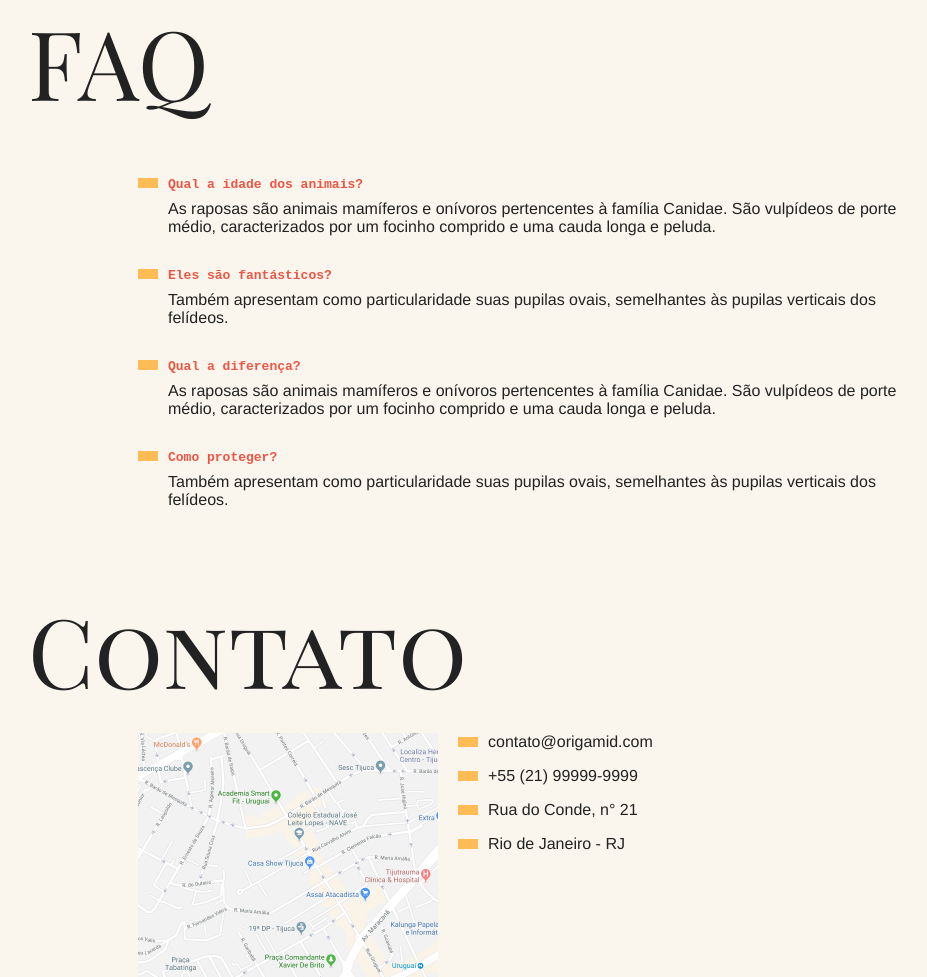
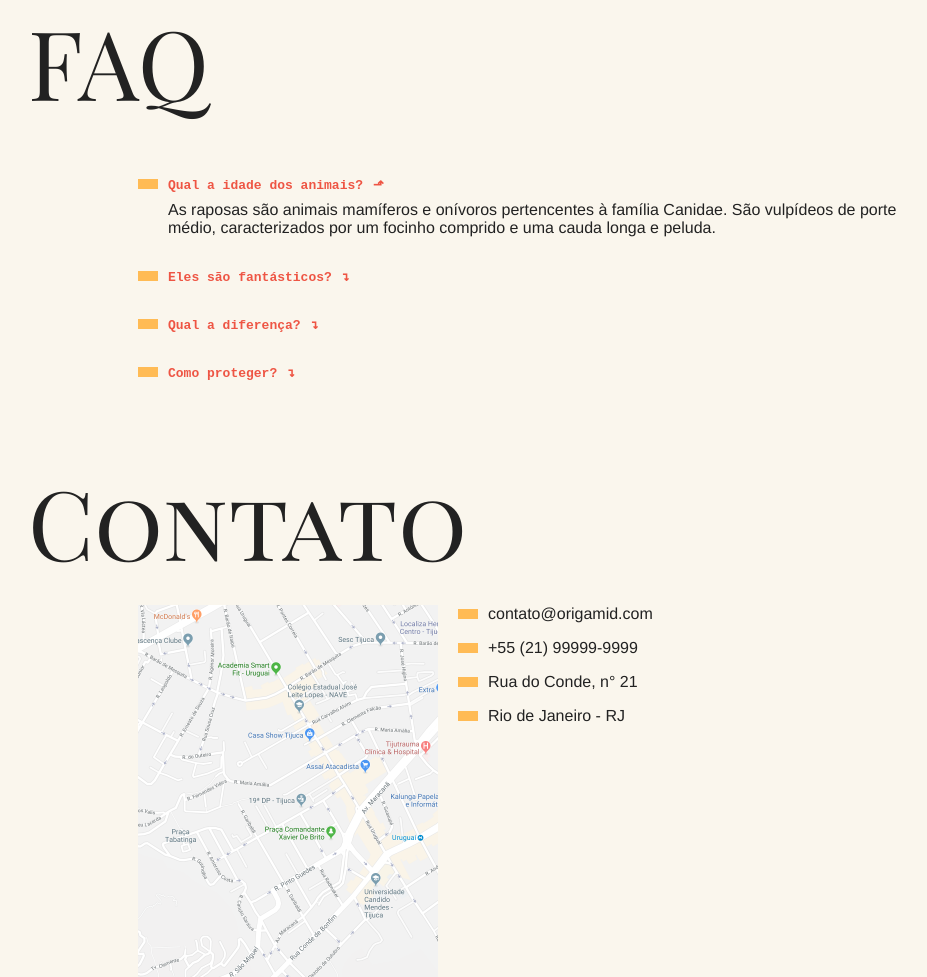
Before and after one commit to alvesbp/projetoJS, a plain HTML site: page index.html in a window 1280 px wide. Shown: the part 811-1788 px from the top of the page, without its empty margins (162-1089 px from the left). Drawn offline with Linux system fonts and the light colour scheme.

Commit message:
add interacao accordion list

```diff
--- a/index.html
+++ b/index.html
@@ -96,7 +96,7 @@
 
   <section class="grid-section faq" id="faq">
     <h1 class="titulo">FAQ</h1>
-    <dl class="faq-lista">
+    <dl class="faq-lista js-accordion">
       <dt>Qual a idade dos animais?</dt>
       <dd>As raposas são animais mamíferos e onívoros pertencentes à família Canidae. São vulpídeos de porte médio, caracterizados por um focinho comprido e uma cauda longa e peluda.</dd>
 
--- a/script.js
+++ b/script.js
@@ -1,3 +1,4 @@
+function navTab() {
   const tabMenu = document.querySelectorAll(".js-tabmenu li");
   const tabContent = document.querySelectorAll(".js-tabcontent section");
 
@@ -17,3 +18,22 @@ if (tabMenu.length && tabContent.length) {
       });
     });
   }
+}
+navTab();
+
+function initAccordion() {
+  accordionList = document.querySelectorAll(".js-accordion dt");
+  if (accordionList.length) {
+    accordionList[0].classList.add("ativo");
+    accordionList[0].nextElementSibling.classList.add("ativo");
+    function activeAccordion() {
+      this.classList.toggle("ativo");
+      this.nextElementSibling.classList.toggle("ativo");
+    }
+
+    accordionList.forEach((item) => {
+      item.addEventListener("click", activeAccordion);
+    });
+  }
+}
+initAccordion();
--- a/style.css
+++ b/style.css
@@ -247,3 +247,37 @@ body {
     transform: translate3d(0, 0, 0);
   }
 }
+
+/*  Accordion List  */
+.js .js-accordion dd {
+  display: none;
+}
+
+.js-accordion dt::after {
+  content: "↴";
+  margin-left: 10px;
+}
+
+.js-accordion dt.ativo::after {
+  content: "⬏";
+}
+
+.js-accordion dd.ativo {
+  animation: slideDown 0.5s forwards;
+  display: block;
+}
+
+@keyframes slideDown {
+  from {
+    max-height: 0;
+    opacity: 0;
+  }
+  to {
+    max-height: 120px;
+    opacity: 1;
+  }
+}
+
+.js-accordion dt {
+  cursor: pointer;
+}
```
Lines whose indentation alone changed are shown as unchanged.
